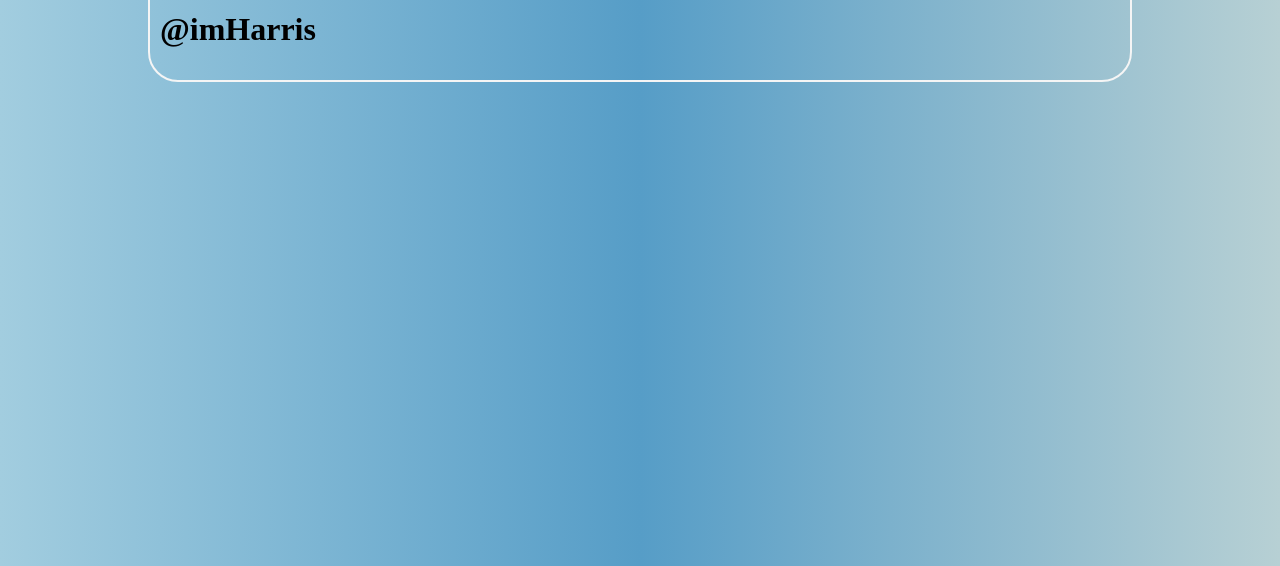
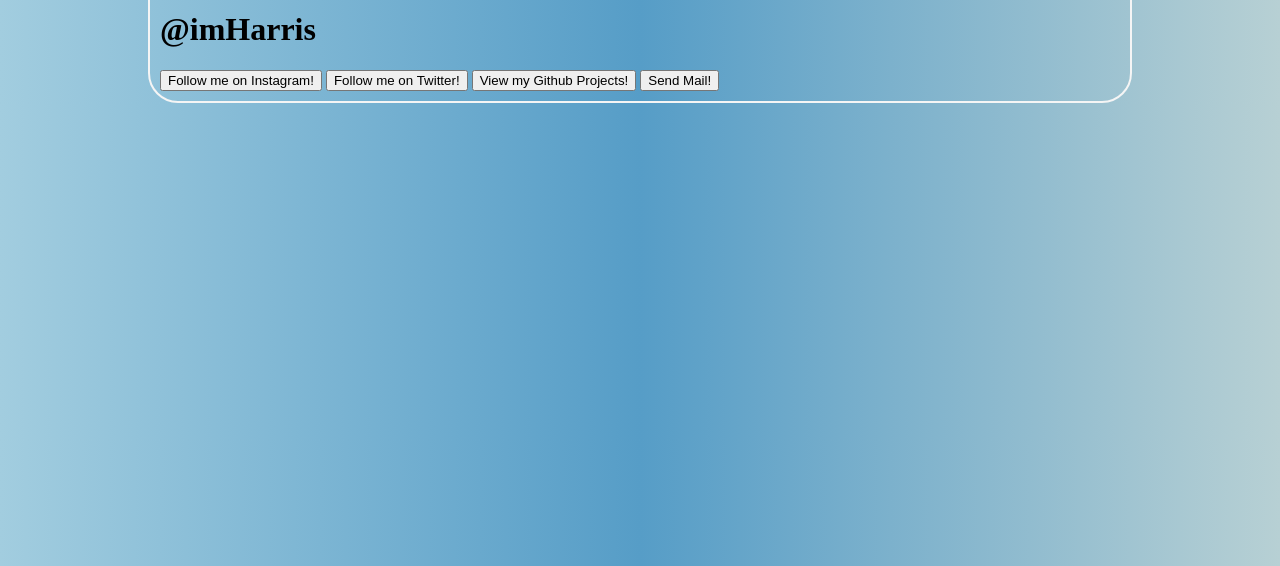
Before and after one commit to imharris24/Link-Tree-Clone-CSS, a plain HTML site: page src/index.html in a window 1280 px wide. Shown: the part 234-800 px from the top of the page. Drawn offline with Linux system fonts and the light colour scheme.

Commit message:
Update index.html

```diff
--- a/src/index.html
+++ b/src/index.html
@@ -5,6 +5,7 @@
     <meta http-equiv="X-UA-Compatible" content="IE=edge">
     <meta name="viewport" content="width=device-width, initial-scale=1.0">
     <link rel="stylesheet" href="assets/css/style.css">
+    <link rel="shortcut icon" href="assets/favicon/favicon.ico" type="image/x-icon">
     <title>Muhammad Harris</title>
 </head>
 <body>
@@ -13,6 +14,12 @@
             <img src="assets/img/IMG_5906.png" alt="@imHarris">
         </div>
         <h1 class="user-name">@imHarris</h1>
+        <div>
+            <a href="https://www.instagram.com/im_harrisg" target="_blank"><button class="link-button">Follow me on Instagram!</button></a>
+            <a href="https://www.twitter.com/im_harrisg" target="_blank"><button class="link-button">Follow me on Twitter!</button></a>
+            <a href="https://www.github.com/imharris24" target="_blank"><button class="link-button">View my Github Projects!</button></a>
+            <a href="mailto:harris20014@gmail.com"><button class="link-button">Send Mail!</button></a>
+        </div>
     </div>
 </body>
 </html>
```
